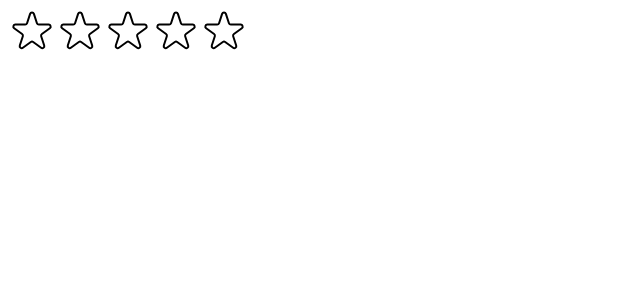
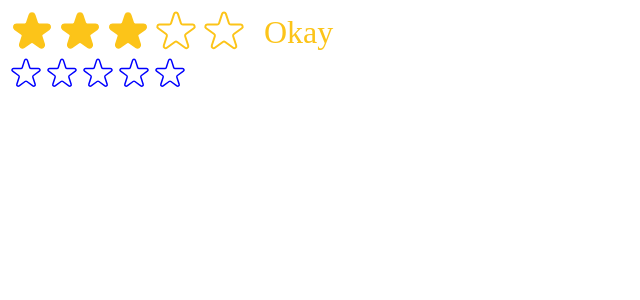
Before and after one commit to CharlesMariga/use-popcorn, a React (Create React App) app: page / in a window 1280 px wide. Shown: the top 300 px of the page, without its empty margins (0-640 px from the left). Built offline with nearby package versions, Linux system fonts and the light colour scheme.

Commit message:
improving reusability with props

```diff
--- a/src/StartRating.js
+++ b/src/StartRating.js
@@ -10,41 +10,62 @@
   display: "flex",
 };
 
+export default function StarRating({
+  maxRating = 5,
+  color = "#fcc419",
+  size = 48,
+  className = "",
+  messages = [],
+  defaultRating = 0,
+  onSetRating,
+}) {
+  const [rating, setRating] = useState(defaultRating);
+  const [tempRating, setTempRating] = useState(0);
+
   const textStyle = {
     lineHeight: "1",
     margin: "0",
+    color,
+    fontSize: `${size / 1.5}px`,
   };
 
-export default function StarRating({ maxRating = 5 }) {
-  const [rating, setRating] = useState(0);
-  const [tempRating, setTempRating] = useState(0);
+  function handleRating(rating) {
+    setRating(rating);
+    if (onSetRating) onSetRating(rating);
+  }
 
   return (
-    <div style={containerStyle}>
+    <div style={containerStyle} className={className}>
       <div style={starContainerStyle}>
         {Array.from({ length: maxRating }, (_, i) => (
           <Star
             key={i}
             full={tempRating ? tempRating >= i + 1 : rating >= i + 1}
-            onRate={() => setRating(i + 1)}
+            color={color}
+            size={size}
+            onRate={() => handleRating(i + 1)}
             onHoverIn={() => setTempRating(i + 1)}
             onHoverOut={() => setTempRating(0)}
           />
         ))}
       </div>
-      <p style={textStyle}>{tempRating || rating || ""}</p>
+      <p style={textStyle}>
+        {messages.length === maxRating
+          ? messages[tempRating ? tempRating - 1 : rating - 1]
+          : tempRating || rating || ""}
+      </p>
     </div>
   );
 }
 
+function Star({ full, color, size, onRate, onHoverIn, onHoverOut }) {
   const startStyle = {
-  width: "48px",
-  height: "48px",
+    width: `${size}px`,
+    height: `${size}px`,
     display: "block",
     cursor: "pointer",
   };
 
-function Star({ full, onRate, onHoverIn, onHoverOut }) {
   return (
     <span
       role="button"
@@ -57,8 +78,8 @@
         <svg
           xmlns="http://www.w3.org/2000/svg"
           viewBox="0 0 20 20"
-          fill="#000"
-          stroke="#000"
+          fill={color}
+          stroke={color}
         >
           <path d="M9.049 2.927c.3-.921 1.603-.921 1.902 0l1.07 3.292a1 1 0 00.95.69h3.462c.969 0 1.371 1.24.588 1.81l-2.8 2.034a1 1 0 00-.364 1.118l1.07 3.292c.3.921-.755 1.688-1.54 1.118l-2.8-2.034a1 1 0 00-1.175 0l-2.8 2.034c-.784.57-1.838-.197-1.539-1.118l1.07-3.292a1 1 0 00-.364-1.118L2.98 8.72c-.783-.57-.38-1.81.588-1.81h3.461a1 1 0 00.951-.69l1.07-3.292z" />
         </svg>
@@ -67,7 +88,7 @@
           xmlns="http://www.w3.org/2000/svg"
           fill="none"
           viewBox="0 0 24 24"
-          stroke="#000"
+          stroke={color}
         >
           <path
             strokeLinecap="round"
--- a/src/index.js
+++ b/src/index.js
@@ -1,14 +1,33 @@
-import React from "react";
+import React, { useState } from "react";
 import ReactDOM from "react-dom/client";
 // import "./index.css";
 // import App from "./App";
 
 import StarRating from "./StartRating";
 
+function Test() {
+  const [rating, setRating] = useState(0);
+
+  return (
+    <div>
+      <StarRating
+        color="blue"
+        defaultRating={rating}
+        size={36}
+        onSetRating={setRating}
+      />
+    </div>
+  );
+}
+
 const root = ReactDOM.createRoot(document.getElementById("root"));
 root.render(
   <React.StrictMode>
     {/* <App /> */}
-    <StarRating />
+    <StarRating
+      messages={["Terrible", "Bad", "Okay", "Good", "Amazing"]}
+      defaultRating={3}
+    />
+    <Test />
   </React.StrictMode>
 );
```
Lines whose indentation alone changed are shown as unchanged.
